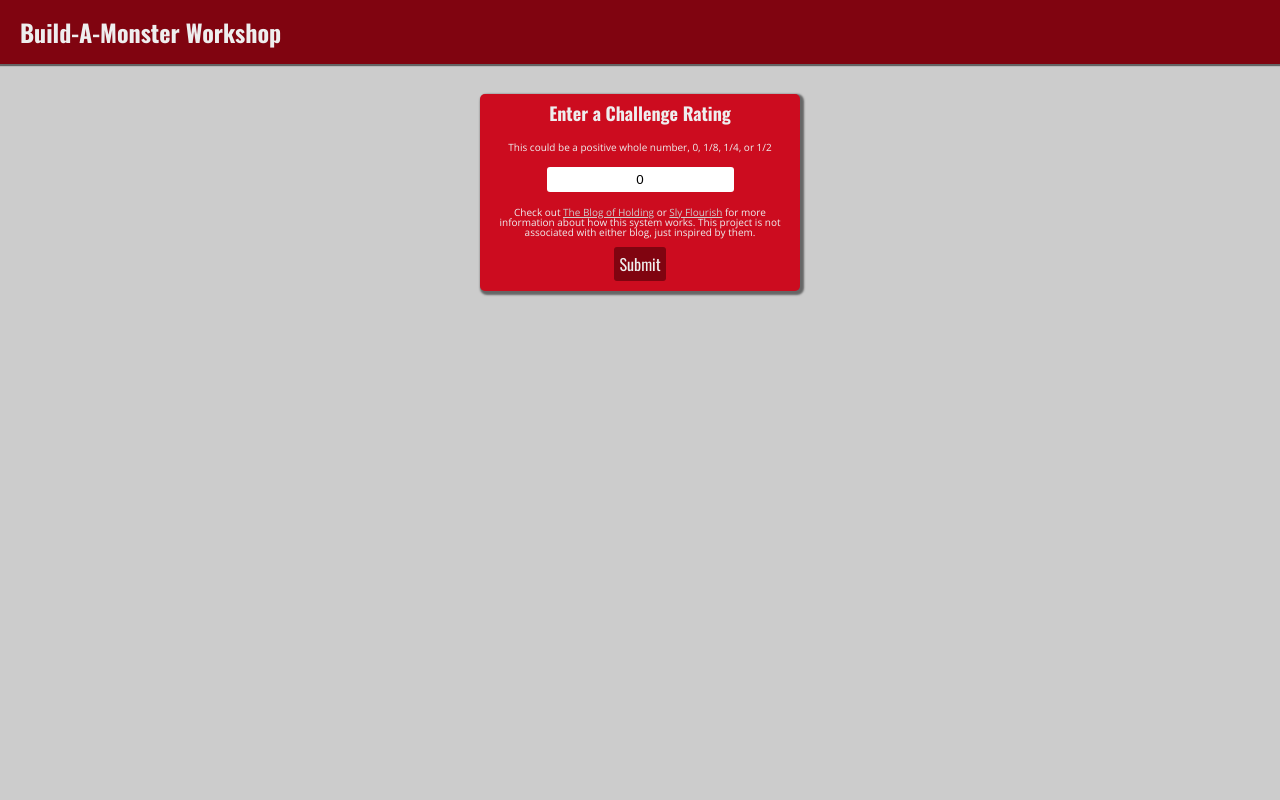
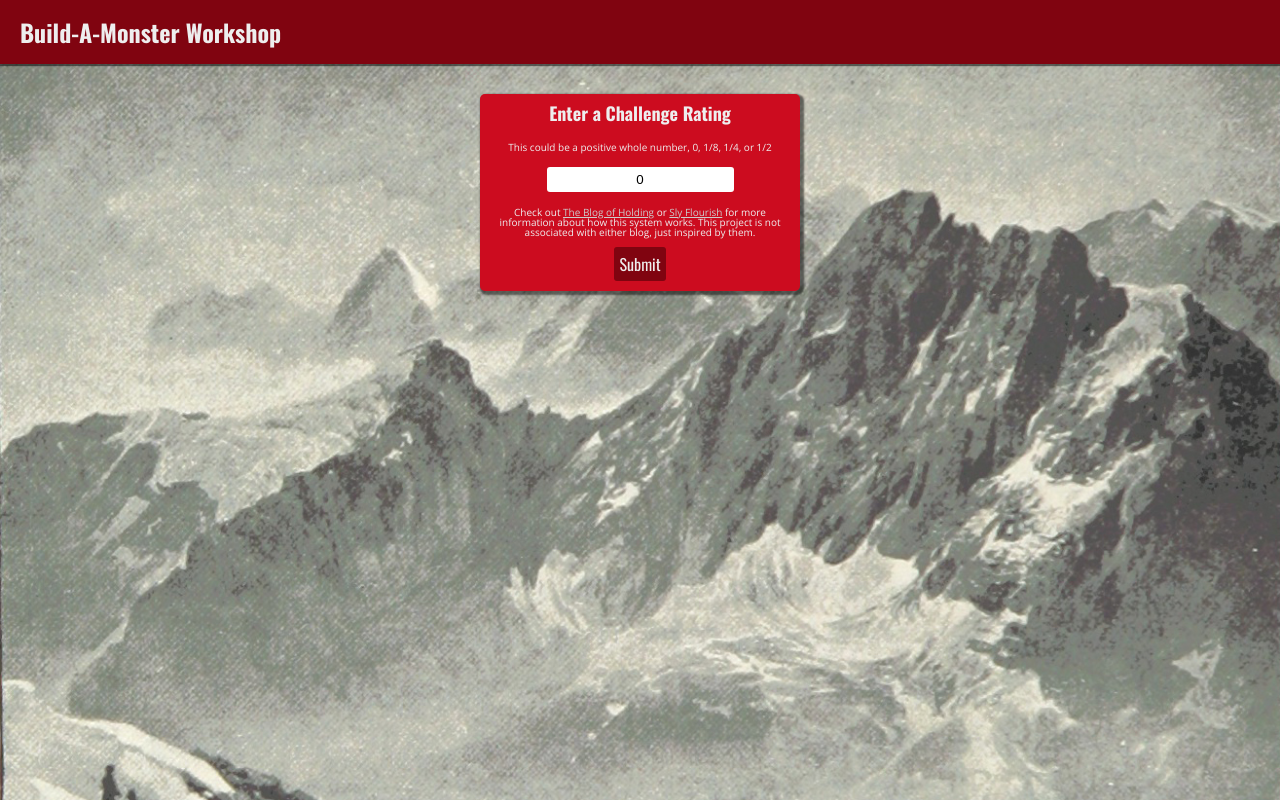
Before and after one commit to dproc96/BuildAMonster, a React (Create React App) app in the folder client/: page / in a window 1280 px wide. Built offline with nearby package versions, Linux system fonts and the light colour scheme.

Commit message:
Added public domain background art

```diff
--- a/client/public/assets/base.css
+++ b/client/public/assets/base.css
@@ -1,5 +1,6 @@
 body {
-    background-color: #cccccc;
+    background-image: url("./images/background.jpg");
+    background-size: cover;
     font-family: 'Open Sans', sans-serif;
 }
 
```
Also changed, not shown: client/public/assets/images/background.jpg (added).
